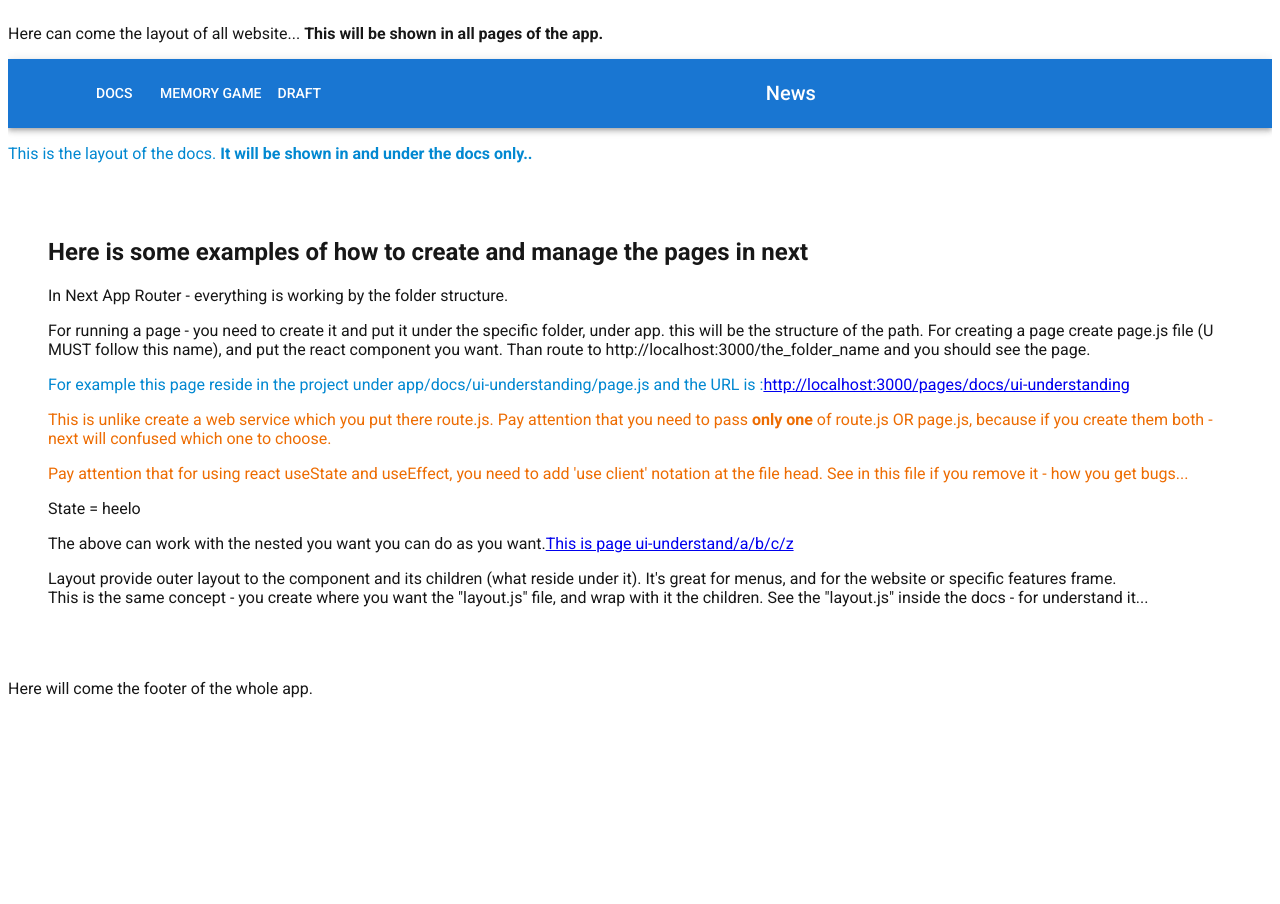
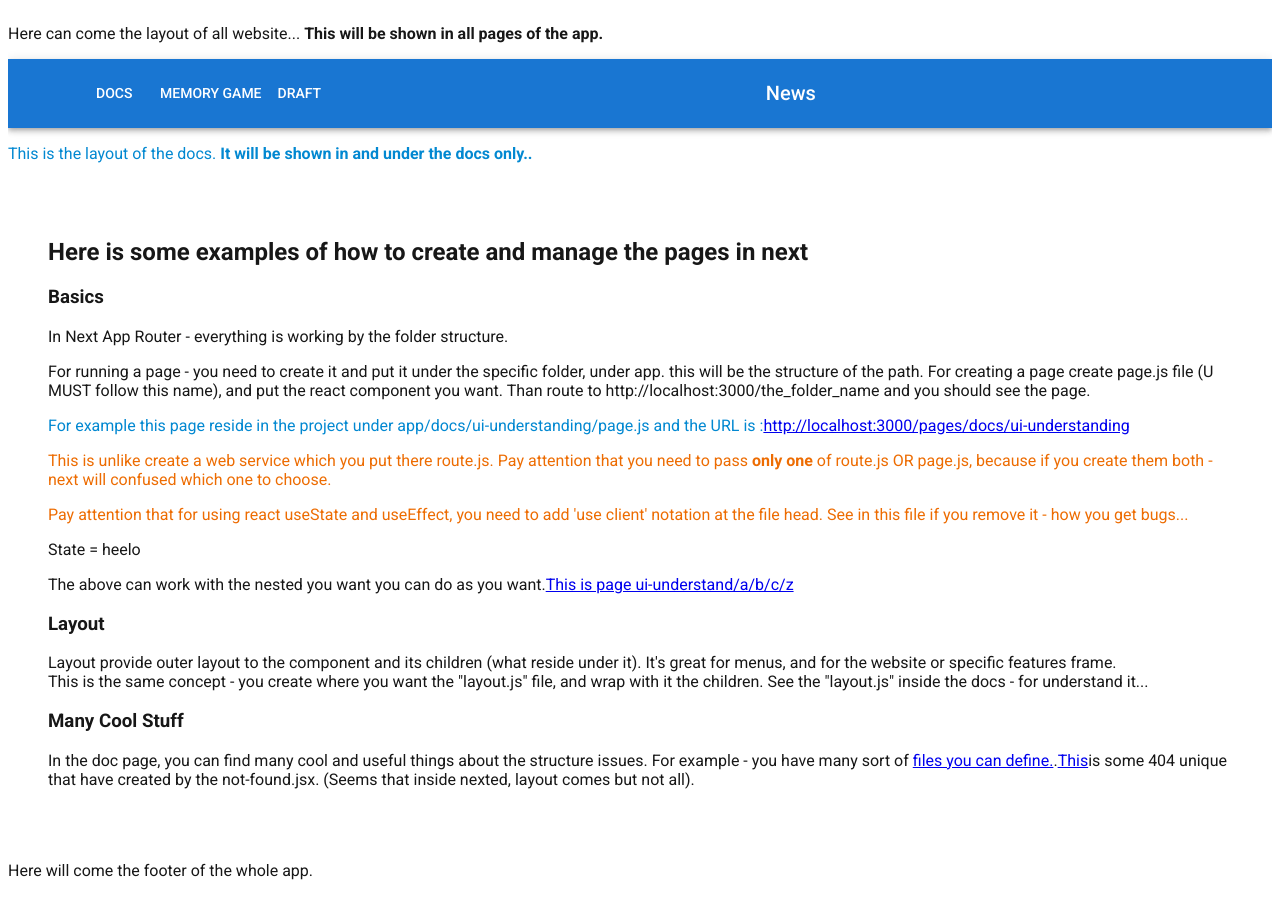
Before and after one commit to lingar-studying/studying-nextjs-app-router, a Next.js app: page /pages/docs/ui-understanding in a window 1280 px wide. Before the commit the page ends 800 px from the top, so only its background shows below. Built offline with nearby package versions, Linux system fonts and the light colour scheme; some icons are missing; what @mui/material-nextjs would draw is missing.

Commit message:
not found

```diff
--- a/src/app/pages/docs/ui-understanding/page.js
+++ b/src/app/pages/docs/ui-understanding/page.js
@@ -6,14 +6,15 @@ import {Box} from "@mui/material";
 const Page = () => {
 
 
-    const [myState, setMyState]= useState("heelo");
+    const [myState, setMyState] = useState("heelo");
     return (
         <>
-            <Box component={"div"} p ={"40px"}>
+            <Box component={"div"} p={"40px"}>
 
 
                 <h2>Here is some examples of how to create and manage the pages in next </h2>
 
+                <h3>Basics</h3>
                 <p>In Next App Router - everything is working by the folder structure.</p>
                 <Box>For running a page - you need to create it and put it under the specific folder,
                     under app. this will be the structure of the path.
@@ -28,7 +29,8 @@ const Page = () => {
                     app/docs/ui-understanding/page.js
                     and the URL is :
 
-                    <a href={"http://localhost:3000/pages/docs/ui-understanding"} target={"blank"}>http://localhost:3000/pages/docs/ui-understanding</a>
+                    <a href={"http://localhost:3000/pages/docs/ui-understanding"}
+                       target={"blank"}>http://localhost:3000/pages/docs/ui-understanding</a>
                 </Box>
 
                 <Box color={"warning.main"} component={"p"}>
@@ -37,33 +39,50 @@ const Page = () => {
                     because if you create them both - next will confused which one to choose.
                 </Box>
 
-                <Box color={"warning.main"} component={"p"}>Pay attention that for using react useState and useEffect, you need to add 'use client'
+                <Box color={"warning.main"} component={"p"}>Pay attention that for using react useState and useEffect,
+                    you need to add 'use client'
                     notation at the file head. See in this file if you remove it - how you get bugs... </Box>
                 <p>State = {myState}</p>
 
                 <Box component={"p"}>
                     The above can work with the nested you want you can do as you want.
 
-                    <a href = "http://localhost:3000/pages/docs/ui-understanding/a/b/c/z"
-                    target={"_blank"}
+                    <a href="http://localhost:3000/pages/docs/ui-understanding/a/b/c/z"
+                       target={"_blank"}
                     >This is page ui-understand/a/b/c/z</a>
 
 
                 </Box>
-
+                <h3>Layout</h3>
                 <Box component={"p"}>
 
                     Layout provide outer layout to the component and its children (what reside under it).
                     It's great for menus, and for the website or specific features frame.
                     <br/>
-                    This is the same concept - you create where you want the "layout.js" file, and wrap with it the children.
+                    This is the same concept - you create where you want the "layout.js" file, and wrap with it the
+                    children.
 
                     See the "layout.js" inside the docs - for understand it...
 
 
+                </Box>
 
-                </Box>
+                <h3>Many Cool Stuff</h3>
+
+
                 <Box component={"p"}>
+                    In the doc page, you can find many cool and useful things about the structure issues.
+                    For example - you have many sort of <a
+                    href="https://nextjs.org/docs/app/getting-started/project-structure#routing-files">
+                    files you can define.
+
+                </a>.
+
+                    <a href={"http://localhost:3000/pages/d2"} target={"_blank"}>This
+                    </a>is some 404 unique that have created by the not-found.jsx.
+                    (Seems that inside nexted, layout comes but not all).
+
+
 
 
                 </Box>
@@ -73,8 +92,6 @@ const Page = () => {
                 </Box>
 
 
-
-
             </Box>
         </>
     )
```
Also changed, not shown: src/app/not-found.jsx (added, +11 -0 lines), src/app/pages/docs/not-found.jsx (added, +11 -0 lines).
